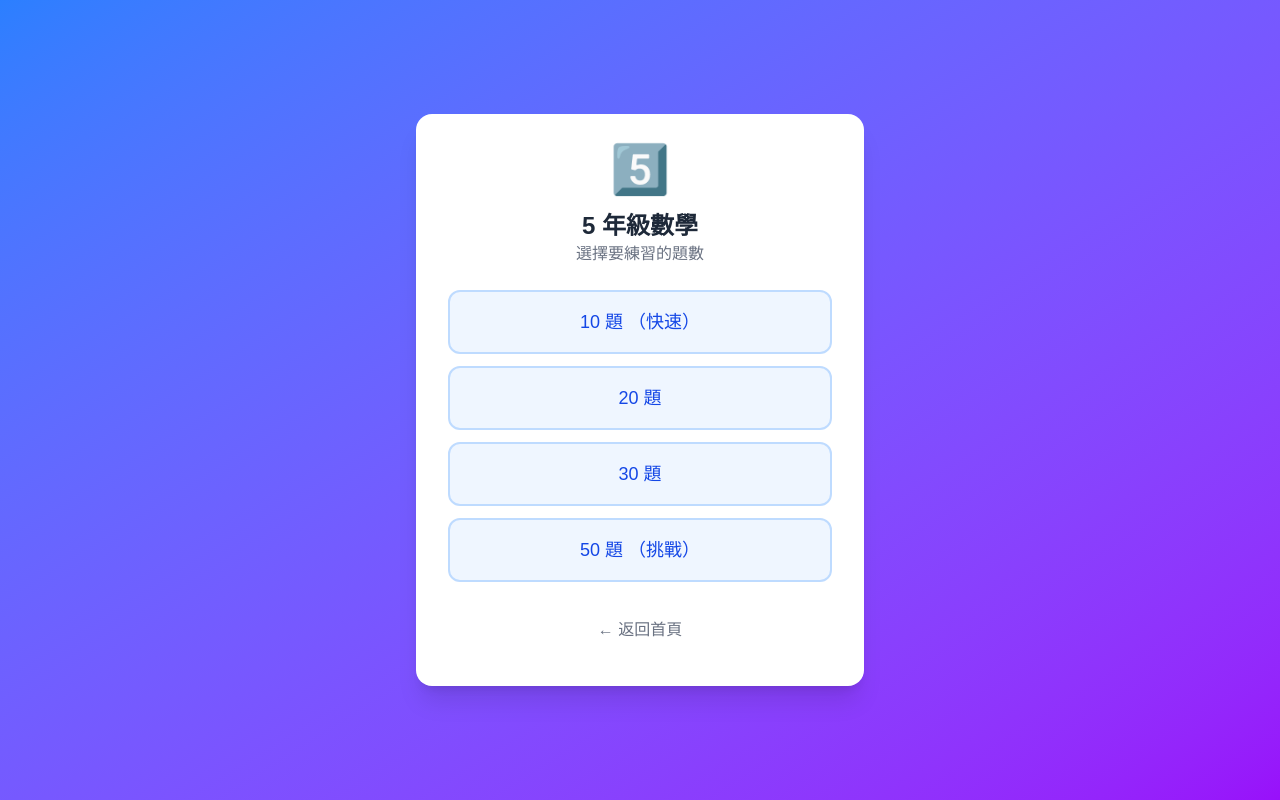
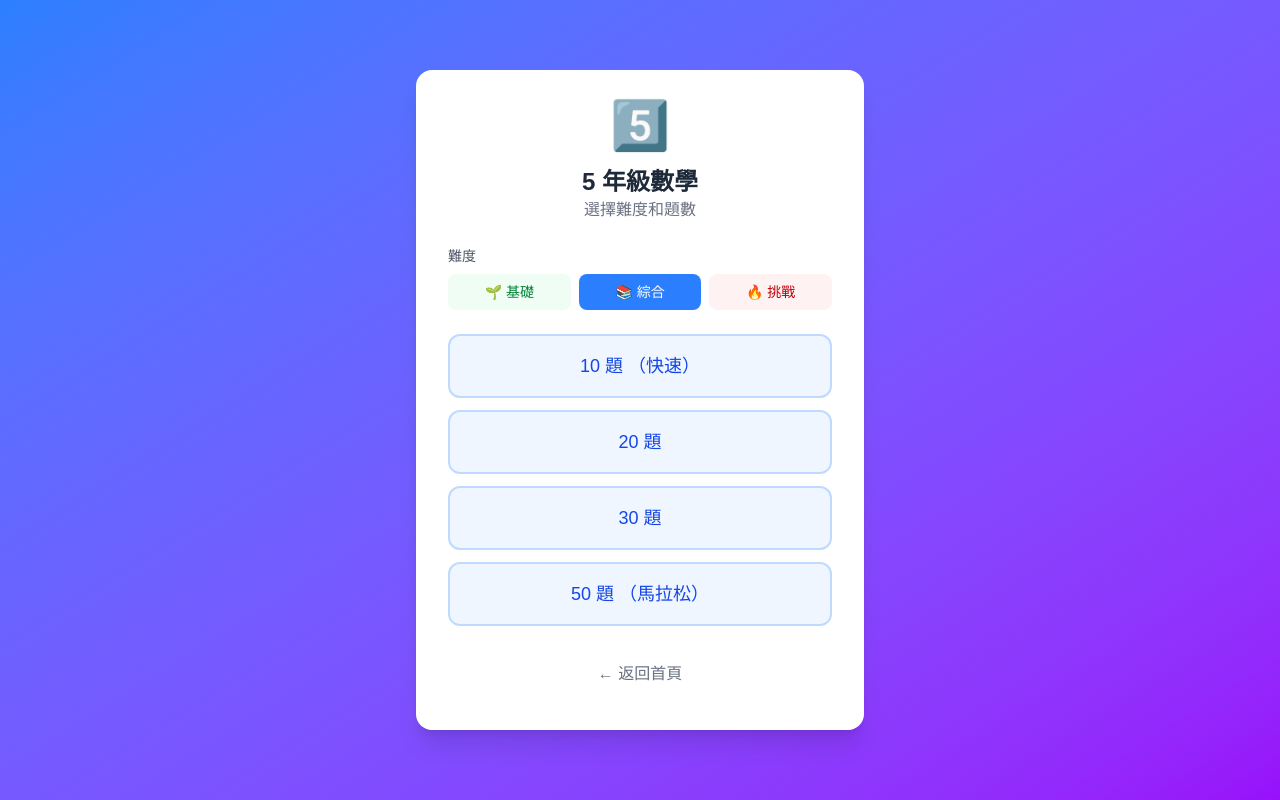
Before and after one commit to Eddie740806/math-quiz-app, a Next.js app: page /quiz in a window 1280 px wide. Built offline with nearby package versions, Linux system fonts and the light colour scheme; sample sign-in values are in the browser's storage.

Commit message:
第一輪優化：遊客可見快速開始、本週統計、難度篩選、分享成績、弱點針對練習

```diff
--- a/src/app/page.tsx
+++ b/src/app/page.tsx
@@ -102,11 +102,10 @@ export default function Home() {
           )}
         </div>
 
-        {/* 一鍵開始 - 今日 10 題 */}
-        {user && (
+        {/* 一鍵開始 - 今日 10 題（遊客也能看到） */}
         <div className="grid md:grid-cols-2 gap-4 mb-6">
           <button
-              onClick={() => router.push('/quiz?grade=5&count=10')}
+            onClick={() => user ? router.push('/quiz?grade=5&count=10') : router.push('/login')}
             className="bg-gradient-to-r from-green-400 to-green-500 hover:from-green-500 hover:to-green-600 rounded-2xl shadow-xl p-6 text-white text-left transition transform hover:scale-105"
           >
             <div className="flex items-center justify-between">
@@ -118,7 +117,7 @@ export default function Home() {
             </div>
           </button>
           <button
-              onClick={() => router.push('/quiz?grade=6&count=10')}
+            onClick={() => user ? router.push('/quiz?grade=6&count=10') : router.push('/login')}
             className="bg-gradient-to-r from-purple-400 to-purple-500 hover:from-purple-500 hover:to-purple-600 rounded-2xl shadow-xl p-6 text-white text-left transition transform hover:scale-105"
           >
             <div className="flex items-center justify-between">
@@ -129,6 +128,26 @@ export default function Home() {
               <div className="text-4xl">6️⃣</div>
             </div>
           </button>
+        </div>
+
+        {/* 本週統計 */}
+        {user && progress && progress.totalAnswered > 0 && (
+          <div className="bg-white rounded-2xl shadow-xl p-4 mb-6">
+            <div className="flex items-center justify-between">
+              <div className="flex items-center gap-3">
+                <div className="text-3xl">📈</div>
+                <div>
+                  <div className="text-sm text-gray-500">累計練習</div>
+                  <div className="text-xl font-bold text-gray-800">{progress.totalAnswered} 題</div>
+                </div>
+              </div>
+              <div className="text-right">
+                <div className="text-sm text-gray-500">正確率</div>
+                <div className="text-xl font-bold text-green-500">
+                  {Math.round(progress.correctCount / progress.totalAnswered * 100)}%
+                </div>
+              </div>
+            </div>
           </div>
         )}
 
@@ -168,7 +187,12 @@ export default function Home() {
                 </div>
               ))}
             </div>
-            <p className="text-sm text-gray-500 mt-4">💡 建議多練習正確率較低的單元</p>
+            <button
+              onClick={() => router.push('/quiz?grade=5&count=10&focus=weak')}
+              className="w-full mt-4 py-3 bg-red-50 hover:bg-red-100 text-red-600 rounded-xl font-medium transition"
+            >
+              🎯 針對弱點練習
+            </button>
           </div>
         )}
 
--- a/src/app/quiz/page.tsx
+++ b/src/app/quiz/page.tsx
@@ -22,6 +22,7 @@ function QuizContent() {
   const searchParams = useSearchParams();
   const grade = parseInt(searchParams.get('grade') || '5');
   const countParam = parseInt(searchParams.get('count') || '0');
+  const difficultyParam = searchParams.get('difficulty') || '';
 
   const [user, setUser] = useState<User | null>(null);
   const [questions, setQuestions] = useState<Question[]>([]);
@@ -33,6 +34,7 @@ function QuizContent() {
   const [answeredCount, setAnsweredCount] = useState(0);
   const [quizFinished, setQuizFinished] = useState(false);
   const [questionCount, setQuestionCount] = useState(countParam || 0);
+  const [difficulty, setDifficulty] = useState(difficultyParam || '');
   const [showCountSelector, setShowCountSelector] = useState(countParam === 0);
   const [combo, setCombo] = useState(0);
   const [maxCombo, setMaxCombo] = useState(0);
@@ -48,15 +50,23 @@ function QuizContent() {
 
     if (questionCount > 0) {
       // 篩選題目並隨機排序
-      const gradeQuestions = questionsData.questions
-        .filter((q: Question) => q.grade === grade)
+      let filtered = questionsData.questions.filter((q: Question) => q.grade === grade);
+
+      // 難度篩選
+      if (difficulty === 'easy') {
+        filtered = filtered.filter((q: Question) => q.difficulty === 'medium' || q.difficulty === 'easy');
+      } else if (difficulty === 'hard') {
+        filtered = filtered.filter((q: Question) => q.difficulty === 'hard');
+      }
+
+      const gradeQuestions = filtered
         .sort(() => Math.random() - 0.5)
         .slice(0, questionCount);
 
       setQuestions(gradeQuestions);
       setShowCountSelector(false);
     }
-  }, [grade, router, questionCount]);
+  }, [grade, router, questionCount, difficulty]);
 
   const startWithCount = (count: number) => {
     setQuestionCount(count);
@@ -133,7 +143,7 @@ function QuizContent() {
     );
   }
 
-  // 選擇題數
+  // 選擇題數和難度
   if (showCountSelector) {
     return (
       <main className="min-h-screen bg-gradient-to-br from-blue-500 to-purple-600 flex items-center justify-center p-4">
@@ -141,9 +151,47 @@ function QuizContent() {
           <div className="text-center mb-6">
             <div className="text-5xl mb-4">{grade === 5 ? '5️⃣' : '6️⃣'}</div>
             <h1 className="text-2xl font-bold text-gray-800">{grade} 年級數學</h1>
-            <p className="text-gray-500">選擇要練習的題數</p>
+            <p className="text-gray-500">選擇難度和題數</p>
           </div>
 
+          {/* 難度選擇 */}
+          <div className="mb-6">
+            <p className="text-sm text-gray-600 mb-2">難度</p>
+            <div className="grid grid-cols-3 gap-2">
+              <button
+                onClick={() => setDifficulty('easy')}
+                className={`py-2 px-3 rounded-lg text-sm font-medium transition ${
+                  difficulty === 'easy'
+                    ? 'bg-green-500 text-white'
+                    : 'bg-green-50 text-green-700 hover:bg-green-100'
+                }`}
+              >
+                🌱 基礎
+              </button>
+              <button
+                onClick={() => setDifficulty('')}
+                className={`py-2 px-3 rounded-lg text-sm font-medium transition ${
+                  difficulty === ''
+                    ? 'bg-blue-500 text-white'
+                    : 'bg-blue-50 text-blue-700 hover:bg-blue-100'
+                }`}
+              >
+                📚 綜合
+              </button>
+              <button
+                onClick={() => setDifficulty('hard')}
+                className={`py-2 px-3 rounded-lg text-sm font-medium transition ${
+                  difficulty === 'hard'
+                    ? 'bg-red-500 text-white'
+                    : 'bg-red-50 text-red-700 hover:bg-red-100'
+                }`}
+              >
+                🔥 挑戰
+              </button>
+            </div>
+          </div>
+
+          {/* 題數選擇 */}
           <div className="space-y-3">
             {[10, 20, 30, 50].map((count) => (
               <button
@@ -151,7 +199,7 @@ function QuizContent() {
                 onClick={() => startWithCount(count)}
                 className="w-full py-4 bg-blue-50 hover:bg-blue-100 border-2 border-blue-200 hover:border-blue-400 text-blue-700 rounded-xl font-medium text-lg transition"
               >
-                {count} 題 {count === 10 ? '（快速）' : count === 50 ? '（挑戰）' : ''}
+                {count} 題 {count === 10 ? '（快速）' : count === 50 ? '（馬拉松）' : ''}
               </button>
             ))}
           </div>
@@ -193,7 +241,7 @@ function QuizContent() {
             </div>
           </div>
 
-          <div className="flex gap-4">
+          <div className="flex gap-4 mb-4">
             <button
               onClick={handleRestart}
               className="flex-1 py-3 bg-blue-500 hover:bg-blue-600 text-white rounded-lg font-medium transition"
@@ -207,6 +255,18 @@ function QuizContent() {
               返回首頁
             </button>
           </div>
+
+          {/* 分享按鈕 */}
+          <button
+            onClick={() => {
+              const text = `📐 國小數學題庫\n${grade}年級 ${questions.length}題\n✅ 得分：${score}\n📊 正確率：${accuracy}%\n🔥 最高連擊：${maxCombo}`;
+              navigator.clipboard.writeText(text);
+              alert('成績已複製！可以貼給爸媽看 📋');
+            }}
+            className="w-full py-3 bg-green-50 hover:bg-green-100 text-green-700 rounded-lg font-medium transition"
+          >
+            📤 分享成績
+          </button>
         </div>
       </main>
     );
```
Lines whose indentation alone changed are shown as unchanged.
